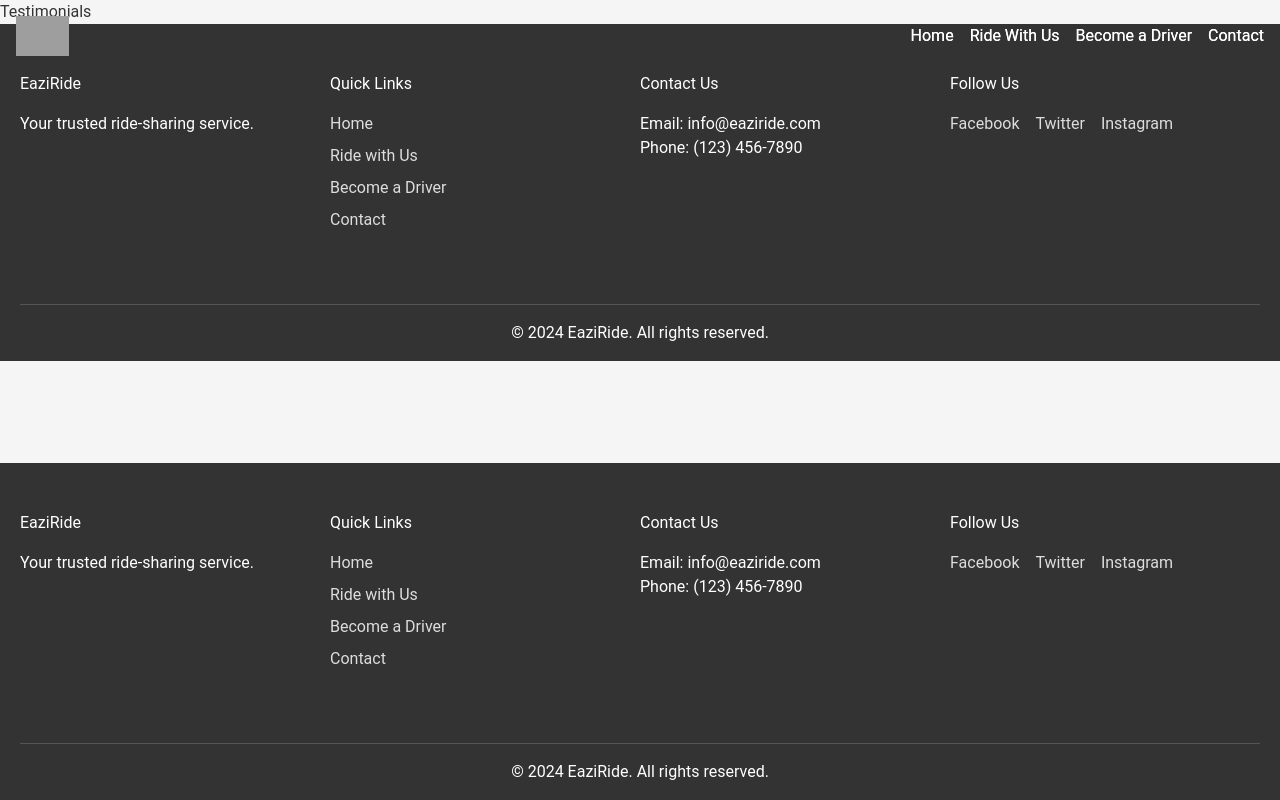
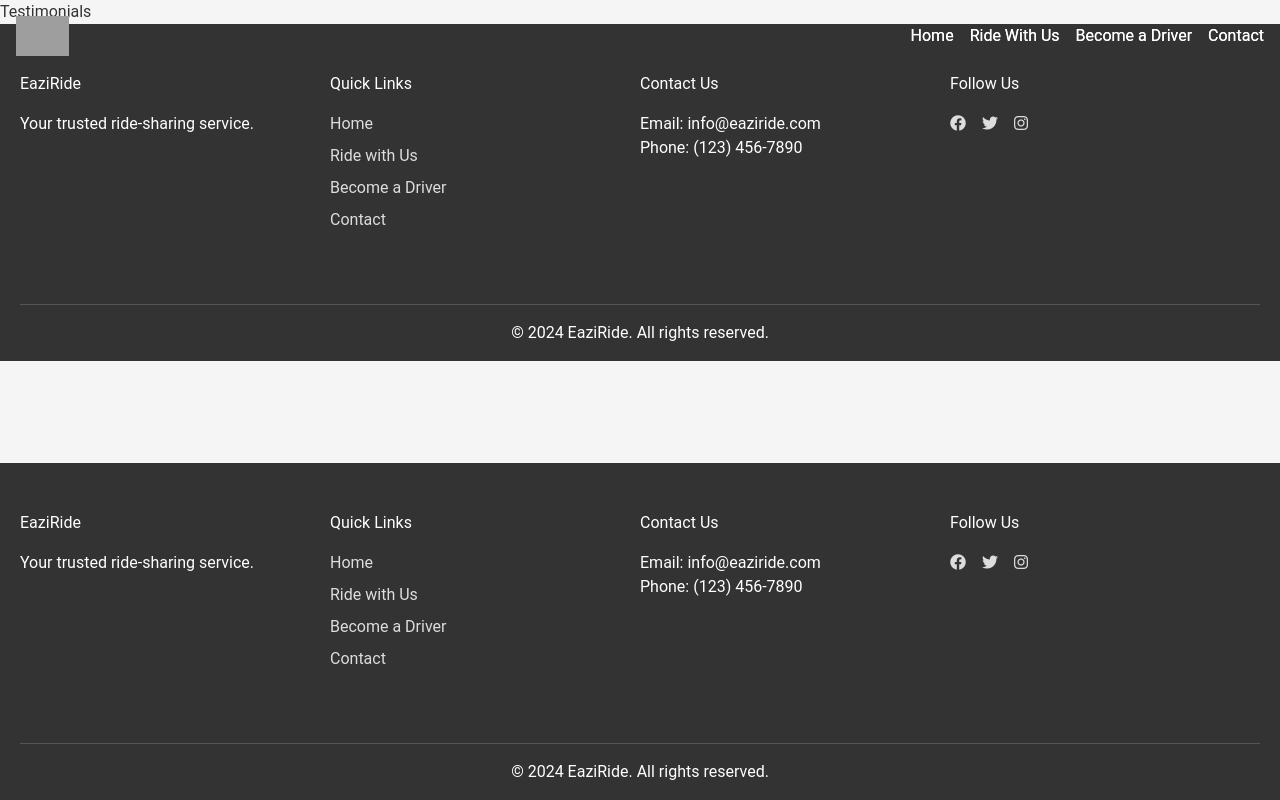
Before and after one commit to banelee59/Eaziride, a React (Create React App) app: page /testimonials in a window 1280 px wide. Built offline with nearby package versions, Linux system fonts and the light colour scheme; grey boxes are pictures that could not be loaded.

Commit message:
footer update

```diff
--- a/src/components/Footer.js
+++ b/src/components/Footer.js
@@ -28,9 +28,15 @@ function Footer() {
           <div className="footer-section">
             <h3>Follow Us</h3>
             <div className="social-links">
-              <a href="https://facebook.com" target="_blank" rel="noopener noreferrer">Facebook</a>
-              <a href="https://twitter.com" target="_blank" rel="noopener noreferrer">Twitter</a>
-              <a href="https://instagram.com" target="_blank" rel="noopener noreferrer">Instagram</a>
+              <a href="https://facebook.com" target="_blank" rel="noopener noreferrer">
+                <i className="fab fa-facebook"></i>
+              </a>
+              <a href="https://twitter.com" target="_blank" rel="noopener noreferrer">
+                <i className="fab fa-twitter"></i>
+              </a>
+              <a href="https://instagram.com" target="_blank" rel="noopener noreferrer">
+                <i className="fab fa-instagram"></i>
+              </a>
             </div>
           </div>
         </div>
```
